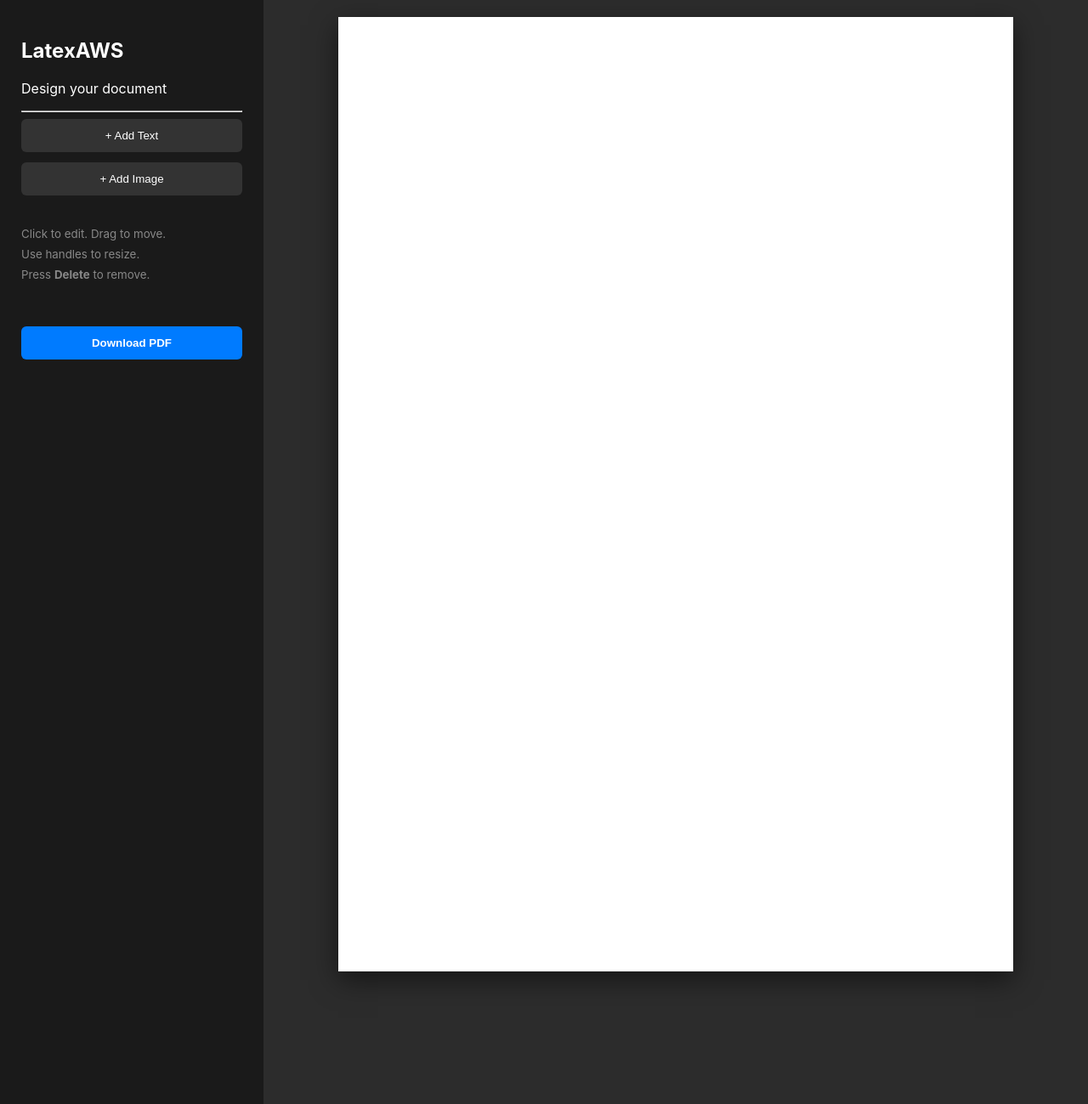
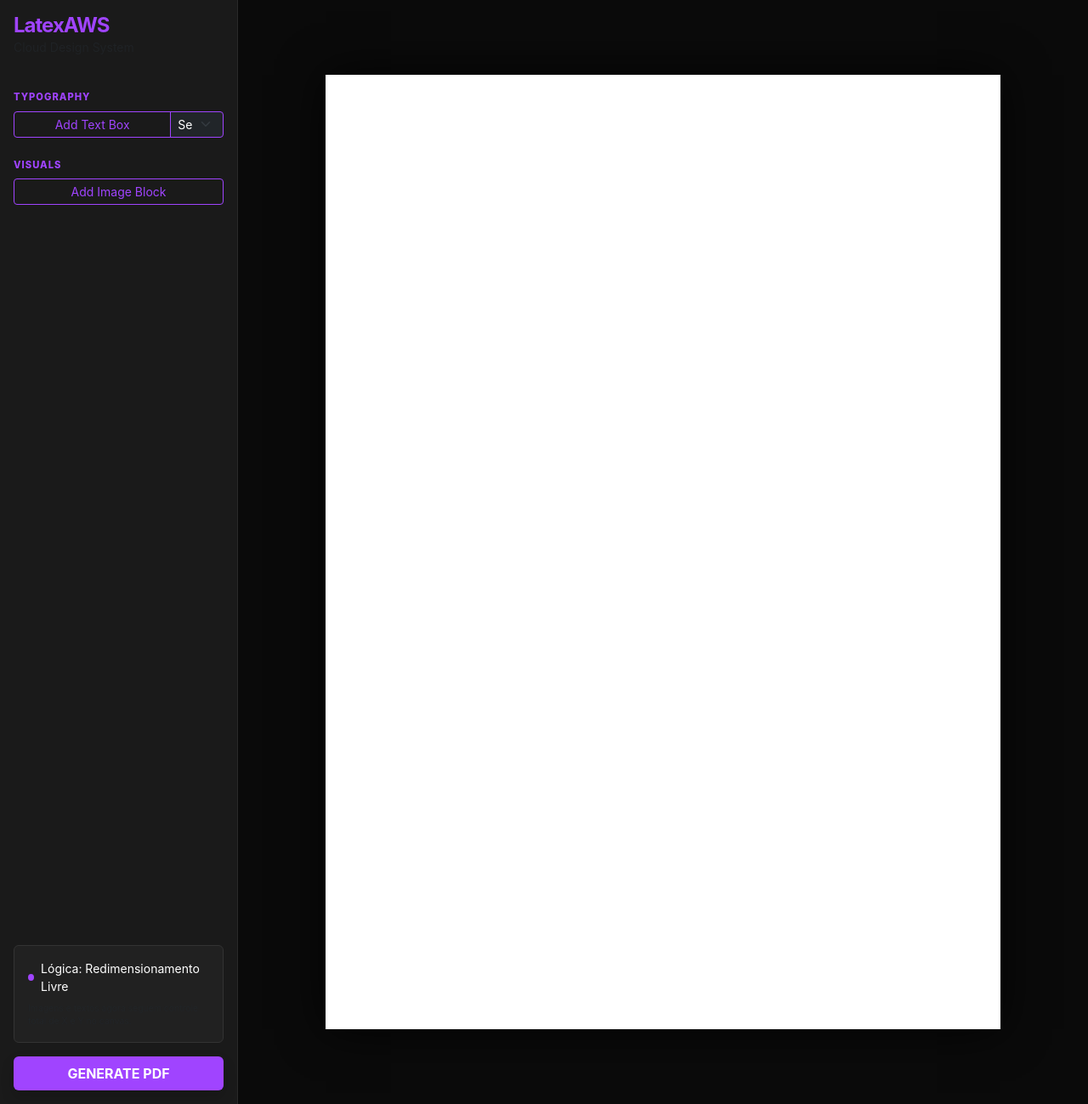
Before and after one commit to CaioMussatto/LatexAWS, a Flask app: page / in a window 1280 px wide. Shown: the whole page at 85% size. Run offline with Flask 3, Linux system fonts and the light colour scheme.

Commit message:
Change on the ui, text and image correct

```diff
--- a/app/main.py
+++ b/app/main.py
@@ -1,15 +1,17 @@
 import os
 import uuid
 import base64
-from flask import Flask, render_template, request, send_file, jsonify
+from flask import Flask, render_template, request, jsonify, send_from_directory
 from app.engine.generator import LatexGenerator
 
 app = Flask(__name__)
 
-OUTPUT_DIR = os.path.join(os.getcwd(), "output")
-UPLOAD_DIR = os.path.join(os.getcwd(), "temp_uploads")
-os.makedirs(OUTPUT_DIR, exist_ok=True)
-os.makedirs(UPLOAD_DIR, exist_ok=True)
+# Diretórios de trabalho
+UPLOAD_FOLDER = 'temp_uploads'
+OUTPUT_FOLDER = 'output'
+
+os.makedirs(UPLOAD_FOLDER, exist_ok=True)
+os.makedirs(OUTPUT_FOLDER, exist_ok=True)
 
 @app.route('/')
 def index():
@@ -20,47 +22,62 @@
     try:
         data = request.json
         elements = data.get('elements', [])
+
+        # Gera nome único para o arquivo não sobrescrever outros designs
         job_id = str(uuid.uuid4())
-        base_path = os.path.join(OUTPUT_DIR, job_id)
+        pdf_filename = f"purple_design_{job_id}"
+        pdf_full_path = os.path.join(OUTPUT_FOLDER, pdf_filename)
 
-        gen = LatexGenerator(base_path)
-        temp_files = []
+        gen = LatexGenerator(pdf_full_path)
 
         for el in elements:
-            x, y, width = int(el['x']), int(el['y']), int(el['width'])
+            # Dimensões exatas em mm (já convertidas pelo JS)
+            x, y = el['x'], el['y']
+            w, h = el['width'], el['height']
 
             if el['type'] == 'text':
-                gen.add_text_box(el['content'], x, y, width)
+                gen.add_text_box(
+                    content=el['content'],
+                    x=x, y=y, width=w, height=h,
+                    font=el.get('font', 'serif')
+                )
 
-            elif el['type'] == 'image' and 'content' in el:
-                # Processa imagem Base64 vinda do frontend
-                header, encoded = el['content'].split(",", 1)
-                ext = header.split('/')[1].split(';')[0]
-                img_filename = f"img_{uuid.uuid4()}.{ext}"
-                img_path = os.path.join(UPLOAD_DIR, img_filename)
+            elif el['type'] == 'image':
+                try:
+                    # Decodifica a imagem do canvas para arquivo físico
+                    header, encoded = el['content'].split(",", 1)
+                    img_data = base64.b64decode(encoded)
 
-                with open(img_path, "wb") as f:
-                    f.write(base64.b64decode(encoded))
+                    img_name = f"img_{uuid.uuid4().hex}.png"
+                    img_path = os.path.join(UPLOAD_FOLDER, img_name)
 
-                temp_files.append(img_path)
-                gen.add_image(img_path, x, y, width)
+                    with open(img_path, "wb") as f:
+                        f.write(img_data)
 
-        pdf_path = gen.generate_pdf()
+                    # Passa largura e altura livres para o motor
+                    gen.add_image(img_path, x, y, w, h)
+                except Exception as img_err:
+                    print(f"Erro ao salvar imagem: {img_err}")
+                    continue
 
-        # Limpa imagens temporárias (opcional, mas recomendado)
-        # for f in temp_files: os.remove(f)
+        generated_file = gen.generate_pdf()
 
-        if pdf_path and os.path.exists(pdf_path):
-            return jsonify({"status": "success", "pdf_url": f"/download/{job_id}"})
-        return jsonify({"status": "error", "message": "Falha na geração"}), 500
+        if generated_file:
+            return jsonify({
+                "pdf_url": f"/download/{os.path.basename(generated_file)}"
+            })
+
+        return jsonify({"message": "Falha na geração do PDF"}), 500
 
     except Exception as e:
-        return jsonify({"status": "error", "message": str(e)}), 500
+        print(f"Erro Crítico: {e}")
+        return jsonify({"message": str(e)}), 500
 
-@app.route('/download/<job_id>')
-def download(job_id):
-    path = os.path.join(OUTPUT_DIR, f"{job_id}.pdf")
-    return send_file(path, as_attachment=True)
+@app.route('/download/<filename>')
+def download(filename):
+    # Rota para baixar o PDF gerado
+    return send_from_directory(os.path.abspath(OUTPUT_FOLDER), filename)
 
-if __name__ == "__main__":
+if __name__ == '__main__':
+    # Porta 8080 configurada
     app.run(host='0.0.0.0', port=8080, debug=True)
--- a/app/static/css/style.css
+++ b/app/static/css/style.css
@@ -1,56 +1,180 @@
-body {
-    margin: 0; display: flex; font-family: 'Inter', sans-serif;
-    background-color: #eef0f3; height: 100vh; overflow: hidden;
+/* Palette: Off-Black, Soft-Black, Deep-Purple, White */
+:root {
+    --bg-main: #0a0a0a;         /* Fundo da página (Preto intermediário) */
+    --bg-sidebar: #1a1a1a;      /* Barra lateral (Preto mais fraco) */
+    --accent-purple: #a044ff;   /* Roxo principal */
+    --canvas-white: #ffffff;
+    --text-muted: #777777;
 }
 
-.toolbar {
-    width: 260px; background: #1a1a1a; color: white;
-    padding: 25px; box-shadow: 4px 0 10px rgba(0,0,0,0.3);
+body {
+    margin: 0;
+    display: flex;
+    height: 100vh;
+    overflow: hidden;
+    background-color: var(--bg-main);
+    color: #e0e0e0;
+    font-family: 'Inter', -apple-system, sans-serif;
 }
 
-.instructions { margin: 20px 0; color: #888; line-height: 1.5; }
-
-.workspace {
-    flex-grow: 1; display: flex; justify-content: center;
-    padding: 20px; overflow: auto; background: #2c2c2c;
+/* Sidebar */
+.sidebar {
+    width: 280px;
+    height: 100vh;
+    background-color: var(--bg-sidebar) !important;
+    border-right: 1px solid #2a2a2a;
+    z-index: 100;
 }
 
-.canvas {
-    width: 210mm; height: 297mm; background: white;
-    position: relative; flex-shrink: 0; box-shadow: 0 10px 30px rgba(0,0,0,0.5);
+.title-purple {
+    color: var(--accent-purple);
+    letter-spacing: -1px;
 }
 
+.section-label {
+    color: var(--accent-purple);
+    font-size: 0.7rem;
+    font-weight: 800;
+    text-transform: uppercase;
+    letter-spacing: 1px;
+    margin-bottom: 8px;
+    display: block;
+}
+
+/* Workspace & Canvas */
+.workspace {
+    flex-grow: 1;
+    overflow: auto;
+    display: flex;
+    justify-content: center;
+    background-color: var(--bg-main);
+}
+
+.canvas-white {
+    width: 210mm;
+    height: 297mm;
+    background: var(--canvas-white);
+    position: relative;
+    box-shadow: 0 0 50px rgba(0,0,0,0.8);
+    flex-shrink: 0;
+    margin: 40px;
+}
+
+/* Botões Customizados (Apenas Roxo) */
+.btn-outline-purple {
+    border-color: var(--accent-purple);
+    color: var(--accent-purple);
+    background: transparent;
+    transition: all 0.2s ease;
+}
+
+.btn-outline-purple:hover {
+    background-color: var(--accent-purple);
+    color: #fff;
+    box-shadow: 0 0 10px rgba(160, 68, 255, 0.3);
+}
+
+.border-purple {
+    border-color: var(--accent-purple) !important;
+}
+
+.btn-purple-action {
+    background: var(--accent-purple);
+    border: none;
+    color: white;
+    font-weight: bold;
+    border-radius: 6px;
+    transition: transform 0.2s, filter 0.2s;
+}
+
+.btn-purple-action:hover {
+    filter: brightness(1.2);
+    transform: translateY(-1px);
+    color: white;
+}
+
+/* Elementos do Editor */
 .element {
-    position: absolute; border: 1px solid transparent;
-    cursor: move; min-width: 30px; min-height: 30px;
+    position: absolute;
+    cursor: move;
     box-sizing: border-box;
 }
 
-.element:hover, .element.selected {
-    border: 1px solid #007bff;
+.element.selected {
+    outline: 2px solid var(--accent-purple);
 }
 
-.text-box { padding: 8px; outline: none; word-wrap: break-word; }
-
-.image-box img { width: 100%; height: 100%; pointer-events: none; }
-
-/* Resize Handle */
-.resizer {
-    width: 10px; height: 10px; background: #007bff;
-    position: absolute; right: -5px; bottom: -5px;
-    cursor: nwse-resize; border-radius: 50%;
-    display: none;
+.text-content {
+    outline: none;
+    width: 100%;
+    height: 100%;
+    color: #000;
 }
 
-.element:hover .resizer, .element.selected .resizer { display: block; }
-
-button {
-    width: 100%; padding: 12px; margin-bottom: 12px;
-    cursor: pointer; border: none; border-radius: 6px;
-    background: #333; color: white; transition: 0.2s;
+/* Lixeira Roxa (Circular) */
+.delete-btn {
+    position: absolute;
+    top: -32px;
+    right: -8px;
+    background-color: var(--accent-purple);
+    color: white;
+    border: none;
+    border-radius: 50%;
+    width: 28px;
+    height: 28px;
+    display: none;
+    align-items: center;
+    justify-content: center;
+    cursor: pointer;
+    z-index: 20;
+    box-shadow: 0 2px 10px rgba(0,0,0,0.5);
 }
 
-button:hover { background: #444; }
+/* Resizer (Bolinha Roxa) */
+.resizer {
+    width: 10px;
+    height: 10px;
+    background: var(--accent-purple);
+    position: absolute;
+    right: -5px;
+    bottom: -5px;
+    cursor: nwse-resize;
+    display: none;
+    border-radius: 50%;
+    border: 1px solid white;
+}
 
-.btn-generate { background: #007bff; font-weight: bold; margin-top: 30px; }
-.btn-generate:hover { background: #0056b3; }
+.element:hover .delete-btn, .element:hover .resizer,
+.element.selected .delete-btn, .element.selected .resizer {
+    display: flex;
+}
+
+/* Imagens */
+.image-box img {
+    width: 100%;
+    height: 100%;
+    display: block;
+    pointer-events: none;
+    object-fit: fill; /* Garante que a imagem siga o redimensionamento livre */
+}
+
+/* Status Card na Sidebar */
+.status-card {
+    background: rgba(255,255,255,0.03);
+    border: 1px solid #333;
+}
+
+.dot {
+    width: 8px;
+    height: 8px;
+    border-radius: 50%;
+}
+
+.bg-purple { background-color: var(--accent-purple); }
+
+.x-small { font-size: 0.65rem; }
+
+/* Fontes */
+.text-box[data-font="serif"] { font-family: 'Times New Roman', serif; }
+.text-box[data-font="sans-serif"] { font-family: 'Helvetica', Arial, sans-serif; }
+.text-box[data-font="monospace"] { font-family: 'Courier New', monospace; }
--- a/app/static/js/editor.js
+++ b/app/static/js/editor.js
@@ -1,5 +1,11 @@
 const canvas = document.getElementById('canvas');
 let selectedElement = null;
+
+// Ícone SVG de lixo (Bootstrap oficial)
+const trashIcon = `<svg xmlns="http://www.w3.org/2000/svg" width="14" height="14" fill="currentColor" class="bi bi-trash" viewBox="0 0 16 16">
+  <path d="M5.5 5.5A.5.5 0 0 1 6 6v6a.5.5 0 0 1-1 0V6a.5.5 0 0 1 .5-.5m2.5 0a.5.5 0 0 1 .5.5v6a.5.5 0 0 1-1 0V6a.5.5 0 0 1 .5-.5m3 .5a.5.5 0 0 0-1 0v6a.5.5 0 0 0 1 0z"/>
+  <path d="M14.5 3a1 1 0 0 1-1 1H13v9a2 2 0 0 1-2 2H5a2 2 0 0 1-2-2V4h-.5a1 1 0 0 1-1-1V2a1 1 0 0 1 1-1H6a1 1 0 0 1 1-1h2a1 1 0 0 1 1 1h3.5a1 1 0 0 1 1 1zM4.118 4 4 4.059V13a1 1 0 0 0 1 1h6a1 1 0 0 0 1-1V4.059L11.882 4zM2.5 3h11V2h-11z"/>
+</svg>`;
 
 function selectElement(el) {
     if (selectedElement) selectedElement.classList.remove('selected');
@@ -7,19 +13,17 @@
     selectedElement.classList.add('selected');
 }
 
-// Global Delete Listener
-document.addEventListener('keydown', (e) => {
-    if ((e.key === 'Delete' || e.key === 'Backspace') && selectedElement) {
-        if (document.activeElement !== selectedElement) {
-            selectedElement.remove();
-            selectedElement = null;
-        }
+canvas.addEventListener('mousedown', (e) => {
+    if (e.target === canvas) {
+        if (selectedElement) selectedElement.classList.remove('selected');
+        selectedElement = null;
     }
 });
 
 function makeElementInteractive(el) {
+    // 1. Arrastar Elemento (Movimentação)
     el.addEventListener('mousedown', function(e) {
-        if (e.target.classList.contains('resizer')) return;
+        if (e.target.closest('.resizer') || e.target.closest('.delete-btn')) return;
         selectElement(el);
 
         let shiftX = e.clientX - el.getBoundingClientRect().left;
@@ -33,66 +37,109 @@
 
         function onMouseMove(e) { moveAt(e.pageX, e.pageY); }
         document.addEventListener('mousemove', onMouseMove);
-        document.onmouseup = () => document.removeEventListener('mousemove', onMouseMove);
+        document.onmouseup = () => {
+            document.removeEventListener('mousemove', onMouseMove);
+            document.onmouseup = null;
+        };
     });
 
-    // Resizing Logic
+    // 2. Redimensionar LIVRE (X e Y para Imagem e Texto)
     const resizer = el.querySelector('.resizer');
     resizer.addEventListener('mousedown', function(e) {
         e.stopPropagation();
         e.preventDefault();
 
+        const startWidth = el.offsetWidth;
+        const startHeight = el.offsetHeight;
+        const startX = e.clientX;
+        const startY = e.clientY;
+
         function resize(e) {
-            let rect = el.getBoundingClientRect();
-            el.style.width = (e.clientX - rect.left) + 'px';
-            el.style.height = (e.clientY - rect.top) + 'px';
+            // Aqui calculamos a nova largura e altura baseada puramente no mouse
+            let newWidth = startWidth + (e.clientX - startX);
+            let newHeight = startHeight + (e.clientY - startY);
+
+            // Aplica as dimensões sem travas de proporção
+            el.style.width = newWidth + 'px';
+            el.style.height = newHeight + 'px';
         }
 
-        function stopResize() { document.removeEventListener('mousemove', resize); }
+        function stopResize() {
+            document.removeEventListener('mousemove', resize);
+            document.removeEventListener('mouseup', stopResize);
+        }
+
         document.addEventListener('mousemove', resize);
         document.addEventListener('mouseup', stopResize);
+    });
+
+    // 3. Deletar
+    el.querySelector('.delete-btn').addEventListener('click', (e) => {
+        e.stopPropagation();
+        el.remove();
+        selectedElement = null;
     });
 }
 
 function addTextBox() {
+    const font = document.getElementById('fontSelector').value;
     const box = document.createElement('div');
     box.className = 'element text-box';
-    box.contentEditable = true;
-    box.innerHTML = 'New Text';
+    box.dataset.font = font;
     box.style.left = '50px'; box.style.top = '50px';
+    box.style.width = '200px'; box.style.height = '80px';
+
+    const content = document.createElement('div');
+    content.className = 'text-content';
+    content.contentEditable = true;
+    content.innerText = 'Edite seu texto...';
 
     const resizer = document.createElement('div');
     resizer.className = 'resizer';
-    box.appendChild(resizer);
 
+    const deleteBtn = document.createElement('button');
+    deleteBtn.className = 'delete-btn';
+    deleteBtn.innerHTML = trashIcon;
+
+    box.append(content, resizer, deleteBtn);
     canvas.appendChild(box);
     makeElementInteractive(box);
+    selectElement(box);
 }
-
-function triggerImageUpload() { document.getElementById('imageInput').click(); }
 
 function handleImage(e) {
     const file = e.target.files[0];
+    if (!file) return;
+
     const reader = new FileReader();
     reader.onload = function(event) {
         const box = document.createElement('div');
         box.className = 'element image-box';
-        box.style.width = '150px';
-        box.style.left = '50px'; box.style.top = '50px';
+        box.style.left = '100px'; box.style.top = '100px';
+        box.style.width = '200px';
+        box.style.height = '200px'; // Altura inicial quadrada, agora livre
 
         const img = document.createElement('img');
         img.src = event.target.result;
+        img.style.width = '100%';
+        img.style.height = '100%';
 
         const resizer = document.createElement('div');
         resizer.className = 'resizer';
 
-        box.appendChild(img);
-        box.appendChild(resizer);
+        const deleteBtn = document.createElement('button');
+        deleteBtn.className = 'delete-btn';
+        deleteBtn.innerHTML = trashIcon;
+
+        box.append(img, resizer, deleteBtn);
         canvas.appendChild(box);
         makeElementInteractive(box);
+        selectElement(box);
     };
     reader.readAsDataURL(file);
 }
+
+function triggerImageUpload() { document.getElementById('imageInput').click(); }
 
 async function generatePDF() {
     const elements = [];
@@ -102,10 +149,12 @@
         const isText = el.classList.contains('text-box');
         elements.push({
             type: isText ? 'text' : 'image',
-            content: isText ? el.innerText : 'image_placeholder', // To be updated with actual upload logic
+            content: isText ? el.querySelector('.text-content').innerText : el.querySelector('img').src,
+            font: el.dataset.font || 'serif',
             x: pxToMm(el.style.left),
             y: pxToMm(el.style.top),
-            width: pxToMm(getComputedStyle(el).width)
+            width: pxToMm(el.style.width),
+            height: pxToMm(el.style.height)
         });
     });
 
--- a/app/templates/index.html
+++ b/app/templates/index.html
@@ -3,29 +3,58 @@
 <head>
     <meta charset="UTF-8">
     <meta name="viewport" content="width=device-width, initial-scale=1.0">
-    <title>LatexAWS | Pro Editor</title>
+    <title>LatexAWS | Purple Edition</title>
+    <link href="https://cdn.jsdelivr.net/npm/bootstrap@5.3.0/dist/css/bootstrap.min.css" rel="stylesheet">
     <link rel="stylesheet" href="/static/css/style.css">
 </head>
-<body>
-    <div class="toolbar">
-        <h2>LatexAWS</h2>
-        <p>Design your document</p>
-        <hr>
-        <button onclick="addTextBox()">+ Add Text</button>
-        <button onclick="triggerImageUpload()">+ Add Image</button>
-        <input type="file" id="imageInput" style="display:none" accept="image/*" onchange="handleImage(event)">
-
-        <div class="instructions">
-            <small>Click to edit. Drag to move.<br>Use handles to resize.<br>Press <b>Delete</b> to remove.</small>
+<body class="bg-page">
+    <div class="sidebar d-flex flex-column p-3 text-white">
+        <div class="brand-area mb-4">
+            <h2 class="h4 mb-0 fw-bold title-purple">LatexAWS</h2>
+            <p class="small text-muted">Cloud Design System</p>
         </div>
 
-        <button onclick="generatePDF()" class="btn-generate">Download PDF</button>
+        <div class="tool-section mb-4">
+            <label class="section-label">Typography</label>
+            <div class="input-group">
+                <button class="btn btn-outline-purple btn-sm w-75" onclick="addTextBox()">
+                    Add Text Box
+                </button>
+                <select id="fontSelector" class="form-select form-select-sm bg-dark text-white border-purple">
+                    <option value="serif">Serif</option>
+                    <option value="sans-serif">Sans</option>
+                    <option value="monospace">Mono</option>
+                </select>
+            </div>
+        </div>
+
+        <div class="tool-section mb-4">
+            <label class="section-label">Visuals</label>
+            <button class="btn btn-outline-purple btn-sm w-100" onclick="triggerImageUpload()">
+                Add Image Block
+            </button>
+            <input type="file" id="imageInput" style="display:none" accept="image/*" onchange="handleImage(event)">
+        </div>
+
+        <div class="status-card mt-auto p-3 rounded">
+            <div class="d-flex align-items-center mb-2">
+                <div class="dot bg-purple me-2"></div>
+                <span class="small">Lógica: Redimensionamento Livre</span>
+            </div>
+            <p class="x-small text-muted mb-0">Imagens e textos agora seguem controle total de X e Y no canvas.</p>
+        </div>
+
+        <button onclick="generatePDF()" class="btn btn-purple-action w-100 mt-3 py-2 shadow">
+            GENERATE PDF
+        </button>
     </div>
 
-    <div class="workspace">
-        <div id="canvas" class="canvas"></div>
-    </div>
+    <main class="workspace d-flex justify-content-center align-items-start p-5">
+        <div id="canvas" class="canvas-white">
+            </div>
+    </main>
 
+    <script src="https://cdn.jsdelivr.net/npm/bootstrap@5.3.0/dist/js/bootstrap.bundle.min.js"></script>
     <script src="/static/js/editor.js"></script>
 </body>
 </html>
```
Also changed, not shown: app/engine/generator.py (+30 -7 lines).
